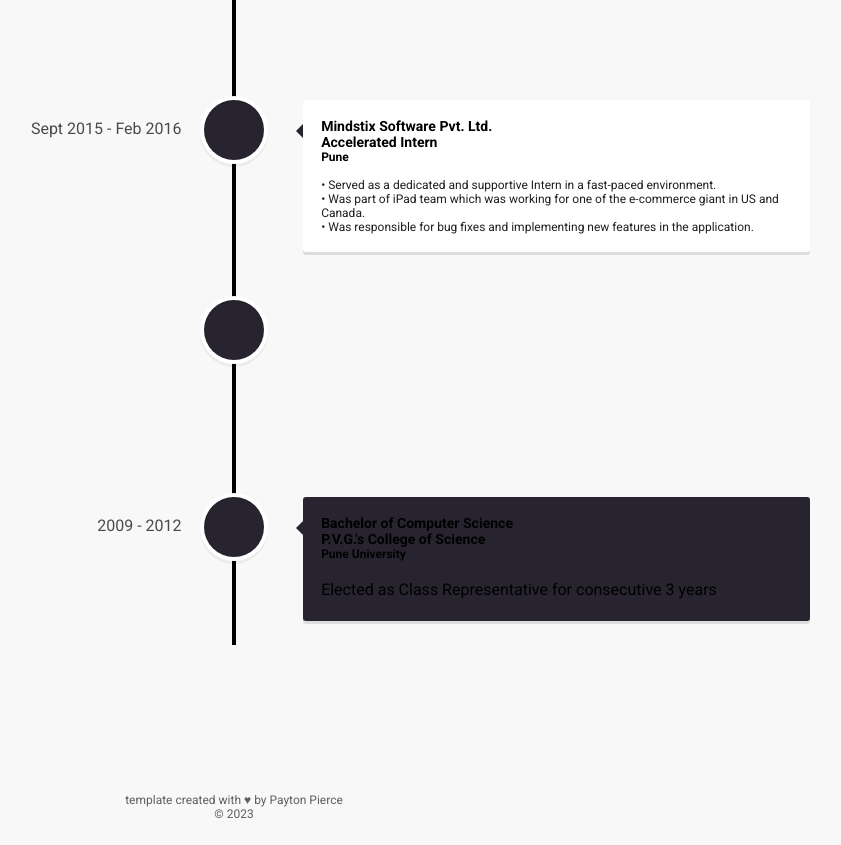
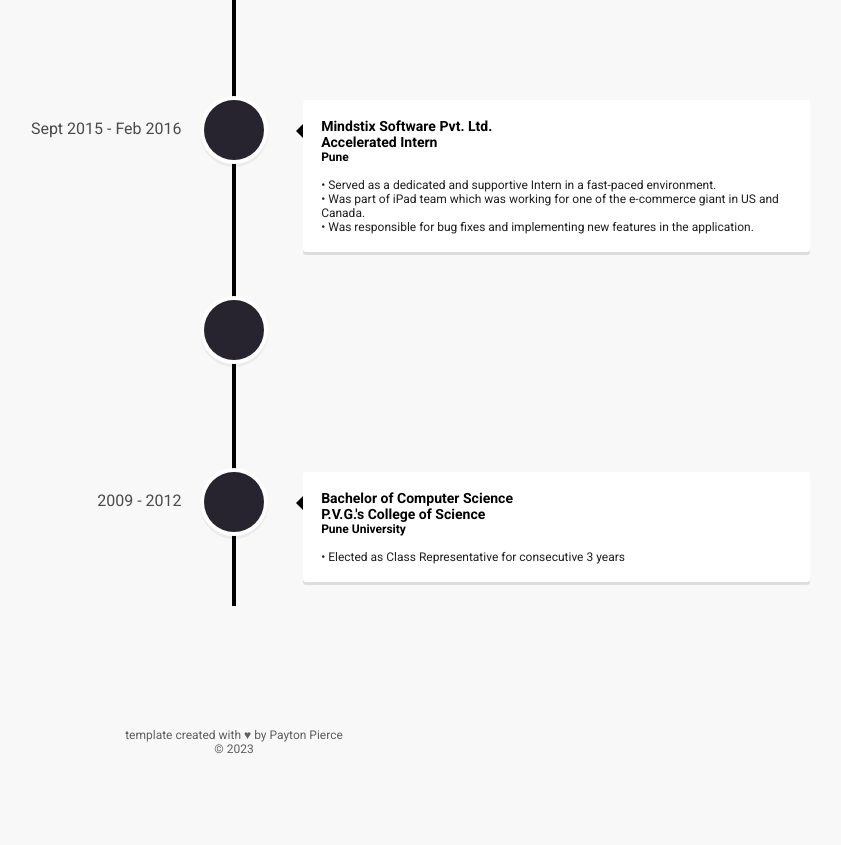
Before and after one commit to rushikeshpandit/my_portfolio, a React (Create React App) app: page /experience in a window 1280 px wide. Shown: the part 1320-2165 px from the top of the page, without its empty margins (406-1247 px from the left). After the commit the page ends 2100 px from the top, so only its background shows below. Built offline with nearby package versions, Linux system fonts and the light colour scheme; the HTML template or start-up script is replaced by a standard one.

Commit message:
- Code refactoring

```diff
--- a/src/components/experience/Experience.js
+++ b/src/components/experience/Experience.js
@@ -25,7 +25,7 @@ export default function Experience() {
                     color: globalVars.darkModeGlobal ? "#fff" : "#000",
                   }}
                   contentArrowStyle={{
-                    borderRight: "7px solid  rgb(39,36,47)",
+                    borderRight: globalVars.darkModeGlobal ? "7px solid  #fff" : "7px solid  #000",
                   }}
                   date={experience.duration}
                   iconStyle={{ background: "rgb(39,36,47)", color: "#fff" }}
@@ -56,15 +56,14 @@ export default function Experience() {
                 <VerticalTimelineElement
                   className="vertical-timeline-element--education"
                   contentStyle={{
-                    background: "#27242f",
+                    background: globalVars.darkModeGlobal ? "#27242f" : "#fff" ,
                     color: globalVars.darkModeGlobal ? "#fff" : "#000",
                   }}
                   contentArrowStyle={{
-                    borderRight: "7px solid  rgb(39,36,47)",
+                    borderRight: globalVars.darkModeGlobal ? "7px solid  #fff" : "7px solid  #000",
                   }}
                   date={experience.duration}
                   iconStyle={{ background: "rgb(39,36,47)", color: "#fff" }}
-                // icon={<WorkIcon />}
                 >
                   <h3 className="vertical-timeline-element-title">
                     {experience.degree}{" "}
@@ -75,8 +74,14 @@ export default function Experience() {
                   <h4 className="vertical-timeline-element-subtitle">
                     {experience.university}
                   </h4>
-                  <p>{experience.role}</p>
-                  {experience.achievement && <p>{experience.achievement}</p>}
+                  <br />
+                  {experience.achievement && <ul>
+                    {experience.achievement.map(achieve =>
+                      <li>
+                        {'\u2022'} {achieve}
+                      </li>
+                    )}
+                  </ul>}
                 </VerticalTimelineElement>
               );
           }
--- a/src/info/Info.js
+++ b/src/info/Info.js
@@ -133,7 +133,6 @@ export const info = {
       designation: "Senior Software Engineer",
       location: "Bangalore",
       duration: "Sept-2021 - Present",
-      role: "Working as individual contributor to 4+ applications written in React Native specific for Banking domain, Learning Flutter and Spring Boot",
       achievement: "",
       isWork: true,
       responsibilities: ["Effectively coded software changes and alterations based on specific design specifications.",
@@ -146,7 +145,6 @@ export const info = {
       designation: "iOS Engineer",
       location: "Pune",
       duration: "March 2021 - Sept 2021",
-      role: "Worked on 2 apps written in SwiftUI",
       achievement: "",
       isWork: true,
       responsibilities: ["Served as a friendly, hardworking, and punctual employee.",
@@ -159,7 +157,6 @@ export const info = {
       designation: "Software Engineer",
       location: "Pune",
       duration: "Feb 2020 - Feb 2021",
-      role: "Handled team of 4 peoples, Contributed to multiples projects written in React Native",
       achievement:
         "Got an Magnificient Multitasker award for contributing to multiple projects",
       isWork: true,
@@ -174,7 +171,6 @@ export const info = {
       designation: "Associate Manager - iOS Development",
       location: "Pune",
       duration: "May 2019 - Jan 2020",
-      role: "Handled team of 8 people for iOS Development, Mentored 2 interns, Learned React native.",
       achievement: "",
       isWork: true,
       responsibilities: ["Provided optimal assistance to the General Manager and handled a variety of tasks.",
@@ -188,7 +184,6 @@ export const info = {
       designation: "iOS Engineer",
       location: "Pune",
       duration: "March 2016 - April 2019",
-      role: "Got an experience with Swift language, Worked on 8+ applications such as Messaging applications, Todo list, e-commerce applications.",
       achievement: "",
       isWork: true,
       responsibilities: ["Served as a friendly, hardworking, and punctual employee.",
@@ -202,7 +197,6 @@ export const info = {
       designation: "Accelerated Intern",
       location: "Pune",
       duration: "Sept 2015 - Feb 2016",
-      role: "Started career with iOS, Worked on iPad application for an e-commerce application written in Objective C.",
       achievement: "",
       isWork: true,
       responsibilities: ["Served as a dedicated and supportive Intern in a fast-paced environment.",
@@ -215,7 +209,7 @@ export const info = {
       university: "Pune University",
       duration: "2012 - 2015",
       achievement:
-        "Elected as Class Representative for consecutive 3 years also worked as General Secretary for an year.",
+        ["Elected as Class Representative for consecutive 3 years", "worked as General Secretary for an year."],
       isWork: false,
     },
     {
@@ -223,7 +217,7 @@ export const info = {
       college: "P.V.G.'s College of Science",
       university: "Pune University",
       duration: "2009 - 2012",
-      achievement: "Elected as Class Representative for consecutive 3 years",
+      achievement: ["Elected as Class Representative for consecutive 3 years"],
       isWork: false,
     },
   ],
```
